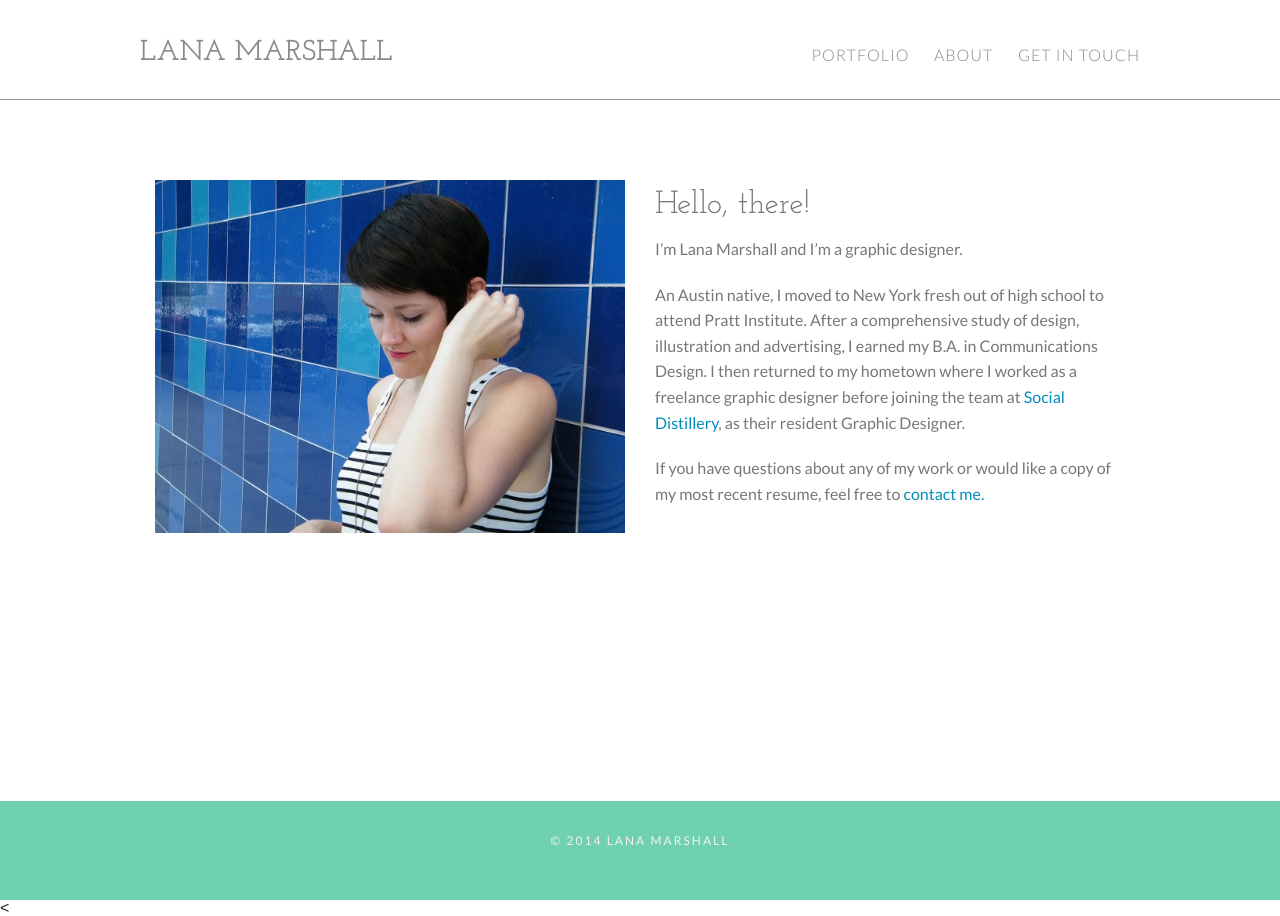
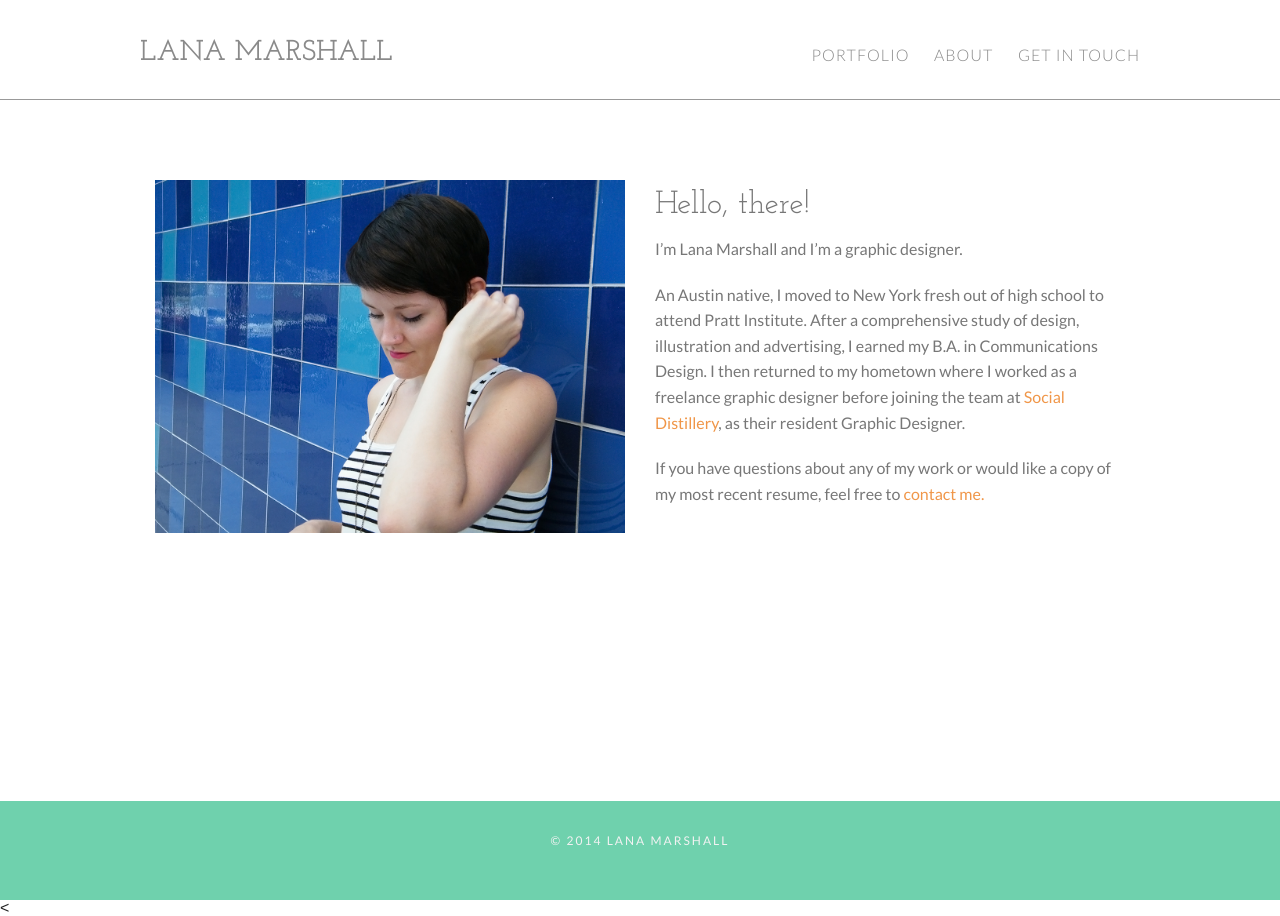
Before and after one commit to LanaMarshall/portfolio, a Jekyll site: the page built from about.md, in a window 1280 px wide. Built offline with Jekyll 4.4.1, drawn with Linux system fonts in a browser that asks for light colours; nearby versions of some CDN libraries.

Commit message:
styled body links

```diff
--- a/css/main.css
+++ b/css/main.css
@@ -37,6 +37,14 @@ body {
 	font-size: 2em;
 	font-weight: 300;
 	color: #777777;
+}
+
+.body-copy a {
+	color: #F09648;
+}
+
+.body-copy a:hover {
+	color: #FF802B;
 }
 
 
```
